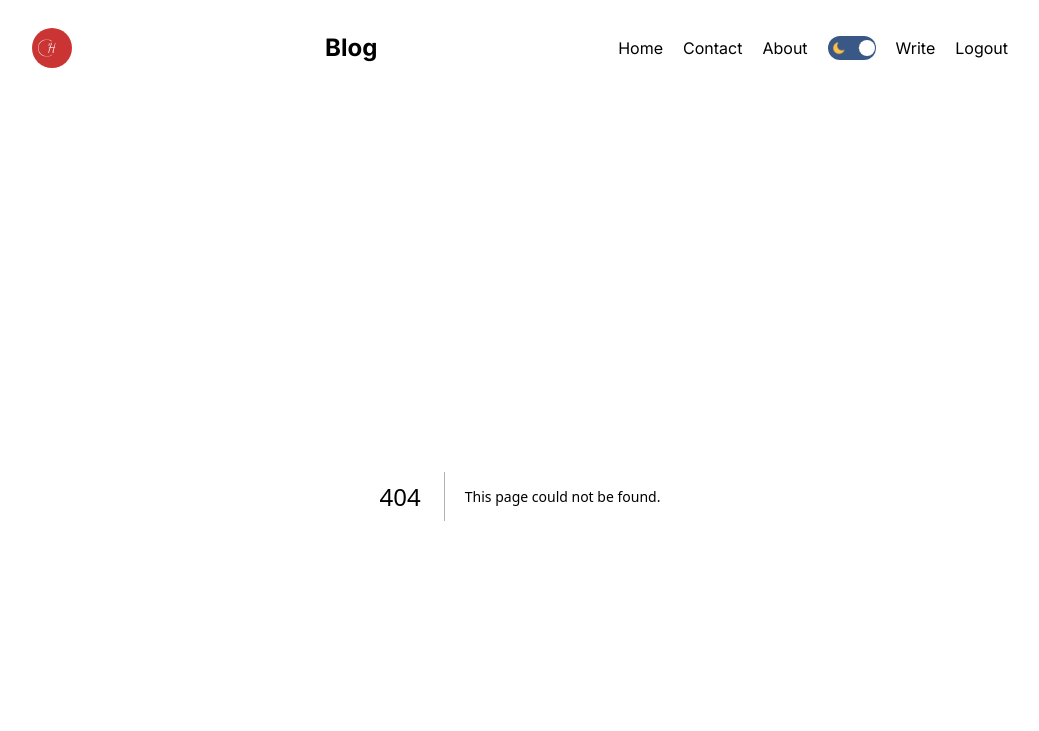
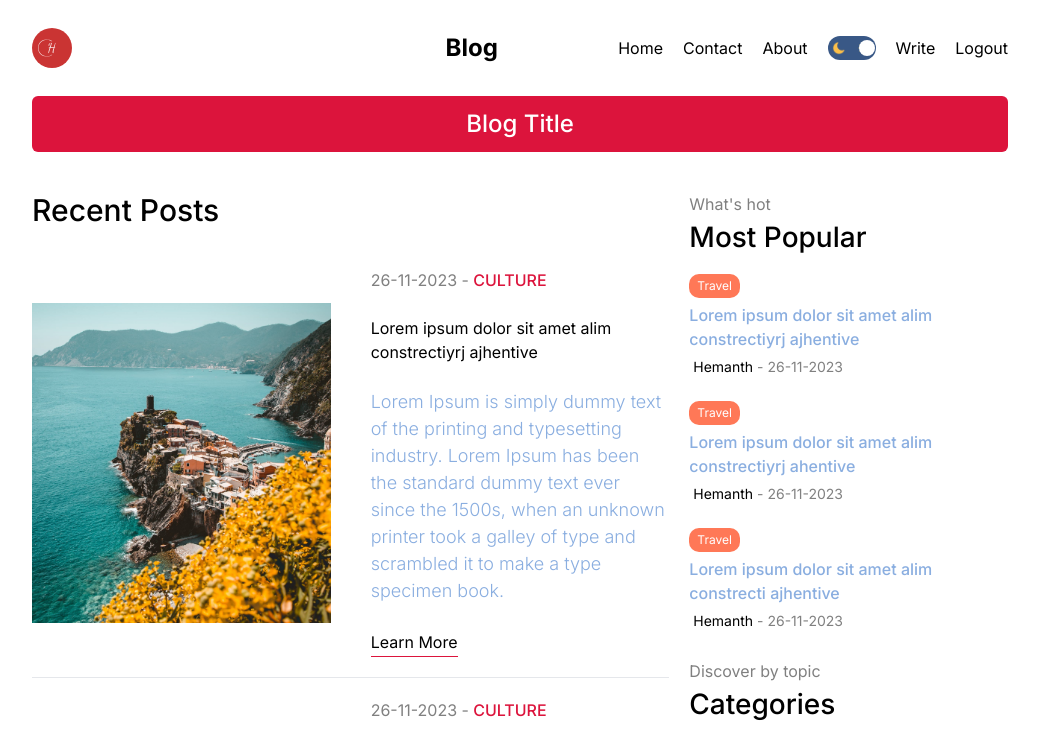
Before and after one commit to fsdhemanth648/blogApp, a Next.js app: page /blog in a window 1280 px wide. Before the commit this address had no page. Shown: the top 731 px of the page, without its empty margins (120-1159 px from the left). Built offline with nearby package versions, Linux system fonts and the light colour scheme.

Commit message:
Added blog page

```diff
--- /dev/null
+++ b/src/app/blog/BlogPage.module.css
@@ -0,0 +1,7 @@
+.title {
+  @apply text-white text-center px-2 py-3 text-2xl font-medium rounded-md;
+  background-color: crimson;
+}
+.content {
+  @apply flex gap-5;
+}
--- /dev/null
+++ b/src/app/blog/page.jsx
@@ -0,0 +1,17 @@
+import React from 'react'
+import styles from './BlogPage.module.css'
+import CardList from '../ui/cardList/CardList'
+import Menu from '../ui/menu/Menu'
+function BlogPage() {
+  return (
+    <div>
+      <h1 className={styles.title}>Blog Title</h1>
+      <div className={styles.content}>
+        <CardList/>
+        <Menu/>
+      </div>
+    </div>
+  )
+}
+
+export default BlogPage
--- a/src/app/ui/menuPosts/MenuPosts.jsx
+++ b/src/app/ui/menuPosts/MenuPosts.jsx
@@ -22,7 +22,7 @@ function MenuPosts({displayImage}) {
 
         </div>
         </Link>
-        <hr/>
+
         <Link href="/" className={styles.item}>
         {displayImage && <div className={styles.imgContainer}>
            <Image src="/p1.jpeg" alt="" fill className={styles.image}/>
@@ -39,7 +39,7 @@ function MenuPosts({displayImage}) {
 
         </div>
         </Link>
-        <hr/>
+
         <Link href="/" className={styles.item}>
         {displayImage && <div className={styles.imgContainer}>
            <Image src="/p1.jpeg" alt="" fill className={styles.image}/>
--- a/src/app/ui/navbar/Navbar.module.css
+++ b/src/app/ui/navbar/Navbar.module.css
@@ -6,11 +6,11 @@
 }
 
 .logo {
-  @apply rounded-full hidden sm:block;
+  @apply rounded-full;
 }
 
 .logoName {
-  @apply flex-1 text-2xl xxl:text-4xl font-bold;
+  @apply flex-1 text-2xl xxl:text-4xl font-bold text-center;
 }
 
 .links {
```
